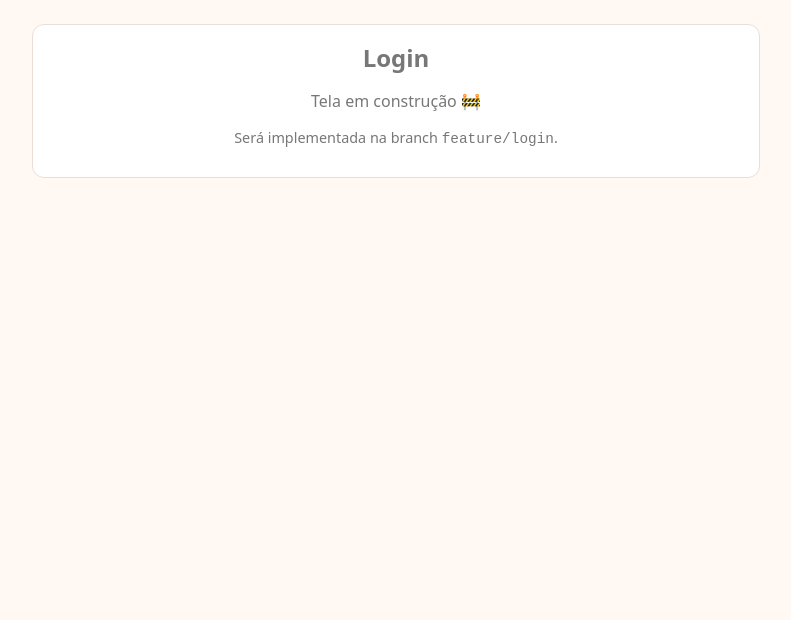
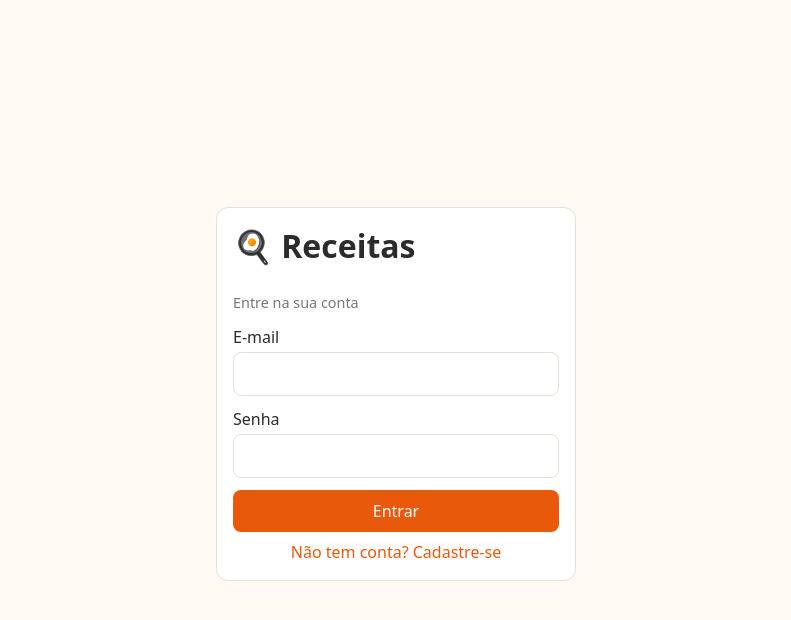
Before and after one commit to FeCanario/app-receitas, a React (Vite) app in the folder frontend/: page /login in a window 1280 px wide. Shown: the top 620 px of the page, without its empty margins (244-1035 px from the left). Built offline with nearby package versions, Linux system fonts and the light colour scheme.

Commit message:
feat(login): implementa tela de login
Cadastro de usuário, login e logout com token (backend) e tela de login/cadastro (React).

```diff
--- a/frontend/src/pages/Login.jsx
+++ b/frontend/src/pages/Login.jsx
@@ -1,9 +1,68 @@
-import EmConstrucao from "../components/EmConstrucao.jsx";
+import { useState } from "react";
+import { Navigate, useNavigate } from "react-router-dom";
+import { estaLogado, login, registrar } from "../api.js";
 
 export default function Login() {
+  const navigate = useNavigate();
+  const [modo, setModo] = useState("entrar"); // "entrar" ou "criar"
+  const [nome, setNome] = useState("");
+  const [email, setEmail] = useState("");
+  const [senha, setSenha] = useState("");
+  const [erro, setErro] = useState("");
+  const [carregando, setCarregando] = useState(false);
+
+  if (estaLogado()) return <Navigate to="/explorar" replace />;
+
+  async function enviar(e) {
+    e.preventDefault();
+    setErro("");
+    setCarregando(true);
+    try {
+      if (modo === "entrar") await login(email, senha);
+      else await registrar(nome, email, senha);
+      navigate("/explorar");
+    } catch (err) {
+      setErro(err.message);
+    } finally {
+      setCarregando(false);
+    }
+  }
+
   return (
-    <main className="container">
-      <EmConstrucao tela="Login" branch="feature/login" />
-    </main>
+    <div className="login-pagina">
+      <form className="card login-card" onSubmit={enviar}>
+        <h1>🍳 Receitas</h1>
+        <p className="dica">{modo === "entrar" ? "Entre na sua conta" : "Crie sua conta"}</p>
+
+        {modo === "criar" && (
+          <label>
+            Nome
+            <input value={nome} onChange={(e) => setNome(e.target.value)} required />
+          </label>
+        )}
+        <label>
+          E-mail
+          <input type="email" value={email} onChange={(e) => setEmail(e.target.value)} required />
+        </label>
+        <label>
+          Senha
+          <input type="password" value={senha} onChange={(e) => setSenha(e.target.value)} required minLength={4} />
+        </label>
+
+        {erro && <p className="erro">{erro}</p>}
+
+        <button className="btn" disabled={carregando}>
+          {carregando ? "Aguarde..." : modo === "entrar" ? "Entrar" : "Criar conta"}
+        </button>
+
+        <button
+          type="button"
+          className="btn-link"
+          onClick={() => { setModo(modo === "entrar" ? "criar" : "entrar"); setErro(""); }}
+        >
+          {modo === "entrar" ? "Não tem conta? Cadastre-se" : "Já tem conta? Entrar"}
+        </button>
+      </form>
+    </div>
   );
 }
```
Also changed, not shown: 1 other file (tests, documents, lock files or other folders).
